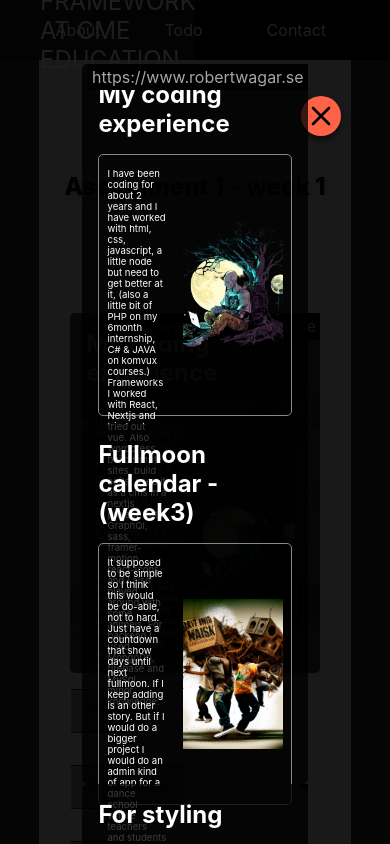
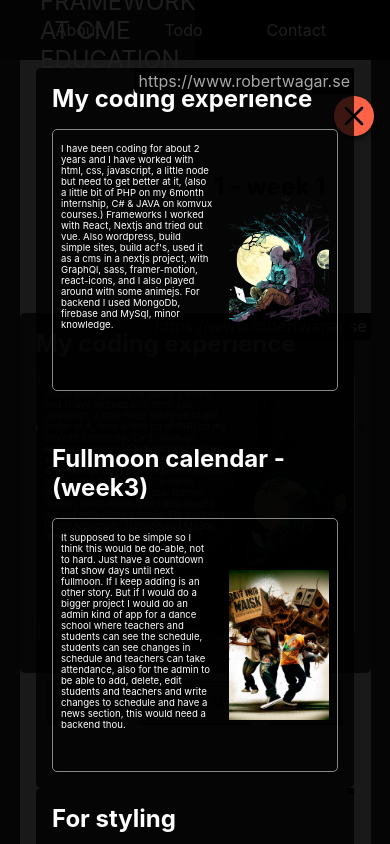
Before and after one commit to xxrobone/ass_1_cme, a React (Vite) app: page / in a window 390 px wide. Both pictures are taken after a click on the button "SHOW ALL". Shown: the top 844 px of the page. Built offline with nearby package versions, Linux system fonts and the light colour scheme.

Commit message:
mobile media queries

```diff
--- a/src/App.scss
+++ b/src/App.scss
@@ -13,11 +13,15 @@
 
 main {
   margin: 0 auto;
-  width: 80%;
+  width: 90%;
   min-height: 100vh;
   background-color: #d3d3d3;
   display: flex;
   flex-direction: column;
+
+  @media screen and (min-width: 768px) {
+    width: 80%;
+  }
 }
 
 .heading {
@@ -40,11 +44,15 @@ main {
 // for articles
 .content_wrapper {
   margin: 0 auto;
-  width: 80%;
+  width: 100%;
   height: 360px;
   position: relative;
   overflow: hidden;
   background-color: transparent;
+
+  @media screen and (min-width: 768px) {
+    width: 80%;
+  }
 }
 
 // modal content
--- a/src/components/button/Button.scss
+++ b/src/components/button/Button.scss
@@ -1,7 +1,7 @@
 .btn {
-    margin: 1rem 2rem;
+    margin: 0.5rem 0.5rem;
     padding: 12px 16px;
-    max-width: 300px;
+    max-width: 200px;
     width: fit-content;
     font-family: "Montserrat", sans-serif;
     font-size: 16px;
@@ -15,6 +15,11 @@
 
     // remove outline
     outline: none;
+
+    @media screen and (min-width: 768px) {
+      margin: 1rem 2rem;
+      max-width: 300px;
+    }
   }
 
   .default {
--- a/src/components/modal/Modal.scss
+++ b/src/components/modal/Modal.scss
@@ -1,13 +1,17 @@
 .modal {
-    width: 80%;
-    height: 100%;
-    padding: 2rem;
-     margin: 0 auto;
-     padding: 0 2rem;
-     border-radius: 12px;
-     display: flex;
-     flex-direction: column;
-     align-items: center;
+   margin: 0 auto;
+   padding: 0.25rem;
+   width: 100%;
+   height: 100%;
+   border-radius: 12px;
+   display: flex;
+   flex-direction: column;
+   align-items: center;
+
+     @media screen and (min-width: 768px) {
+      padding: 2rem;
+      width: 80%;
+    }
 
 
  .glass {
```
